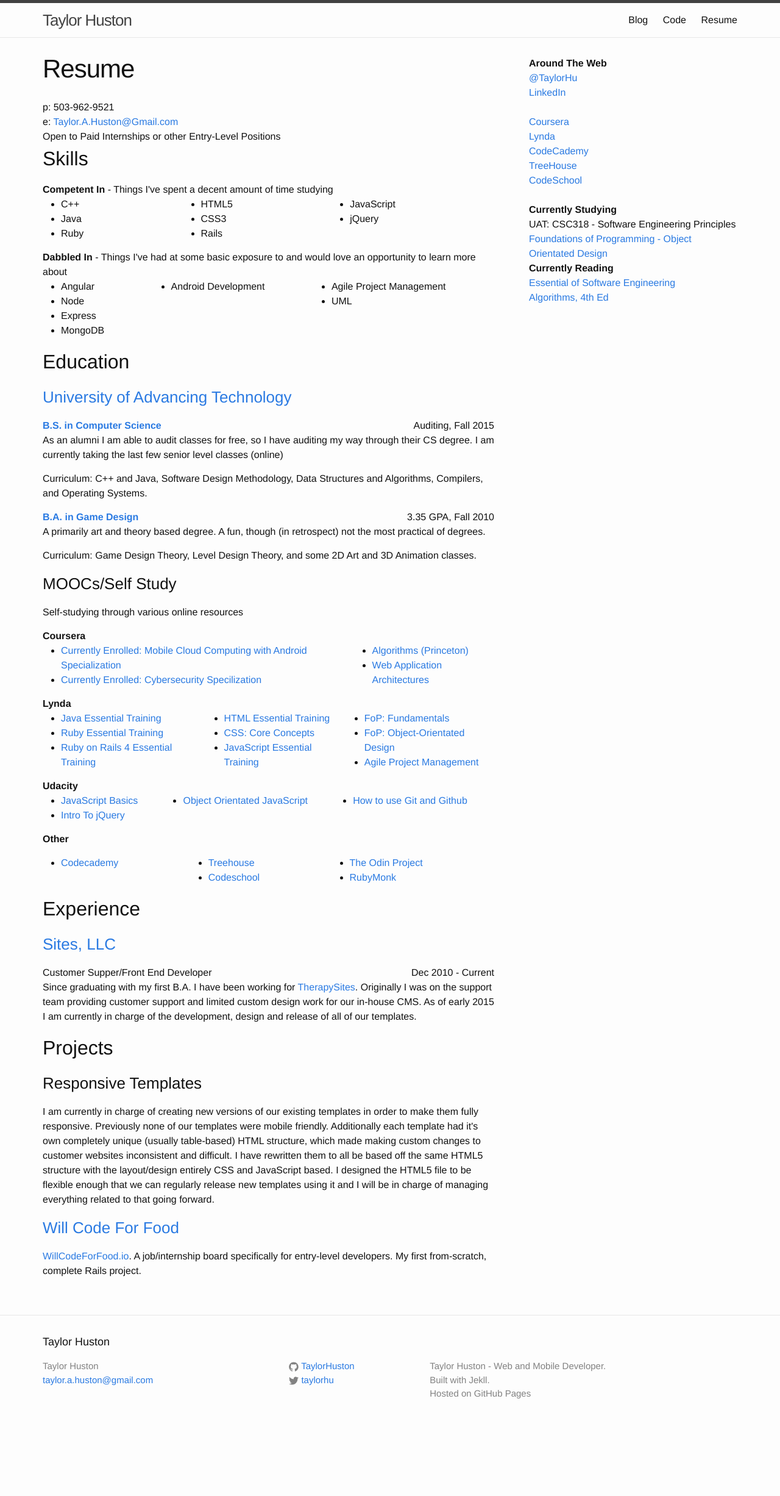
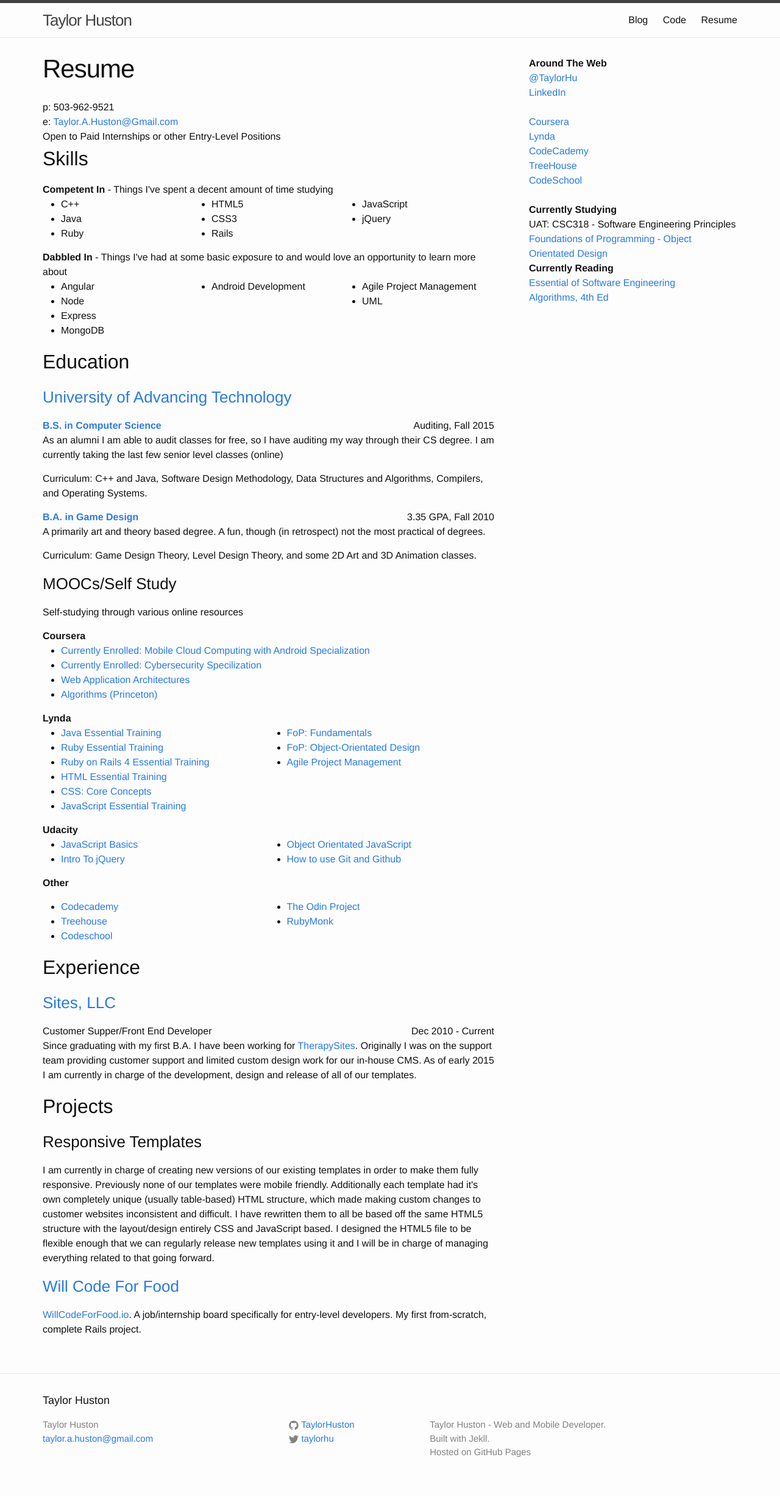
Before and after one commit to TaylorHuston/taylorhuston.github.io, a Jekyll site: the page built from resume.html, in a window 1280 px wide. Shown: the whole page at 61% size. Built offline with Jekyll 4.4.1, drawn with Linux system fonts in a browser that asks for light colours; before the commit the page ends 2357 px from its top, so only the background shows below that.

Commit message:
Minor content and formatting updates

```diff
--- a/css/main.scss
+++ b/css/main.scss
@@ -56,7 +56,7 @@
 
 
   ul {
-    flex: 1 1 auto;
+    flex: 1 1 100%;
     min-width: 1;
   }
 
--- a/resume.html
+++ b/resume.html
@@ -80,13 +80,9 @@
       </li>
       <li><a href="https://www.coursera.org/specialization/cybersecurity/7?utm_medium=catalog" target="_blank">Currently Enrolled: Cybersecurity Specilization</a>
       </li>
-    </ul>
-
-
-    <ul>
+      <li><a href="https://www.coursera.org/account/accomplishments/records/epU6AEUAmBcJNxdX" Target="_blank">Web Application Architectures</a>
+      </li>
       <li><a href="https://www.coursera.org/course/algs4partI" target="_blank">Algorithms (Princeton)</a>
-      </li>
-      <li><a href="https://www.coursera.org/account/accomplishments/records/epU6AEUAmBcJNxdX" Target="_blank">Web Application Architectures</a>
       </li>
     </ul>
 
@@ -102,10 +98,6 @@
       </li>
       <li><a href="http://www.lynda.com/AllCertificates/User/1103034" target="_blank">Ruby on Rails 4 Essential Training</a>
       </li>
-
-    </ul>
-
-    <ul>
       <li><a href="http://www.lynda.com/AllCertificates/User/1103034" target="_blank">HTML Essential Training</a>
       </li>
       <li><a href="http://www.lynda.com/AllCertificates/User/1103034" target="_blank">CSS: Core Concepts</a>
@@ -141,8 +133,6 @@
     <ul>
       <li><a href="https://www.udacity.com/course/ud015" target="_blank">Object Orientated JavaScript</a>
       </li>
-    </ul>
-    <ul>
       <li><a href="https://www.udacity.com/course/ud775" target="_blank">How to use Git and Github</a>
       </li>
     </ul>
@@ -153,8 +143,6 @@
     <ul>
       <li><a href="http://www.codecademy.com/pyCoder84523" target="_blank">Codecademy</a>
       </li>
-    </ul>
-    <ul>
       <li><a href="http://teamtreehouse.com/taylorhuston" target="_blank">Treehouse</a>
       </li>
       <li><a href="https://www.codeschool.com/users/1207974" target="_blank">Codeschool</a>
```
